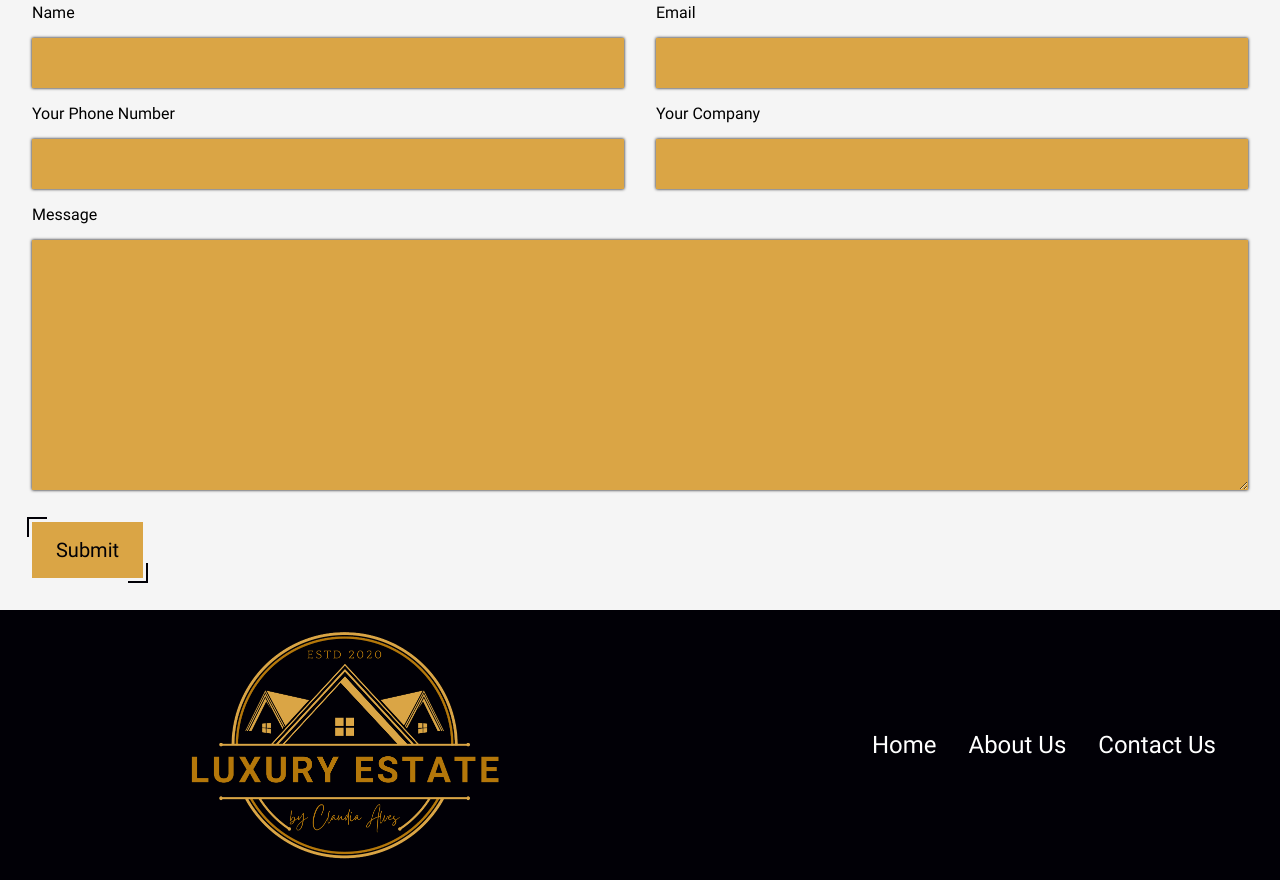
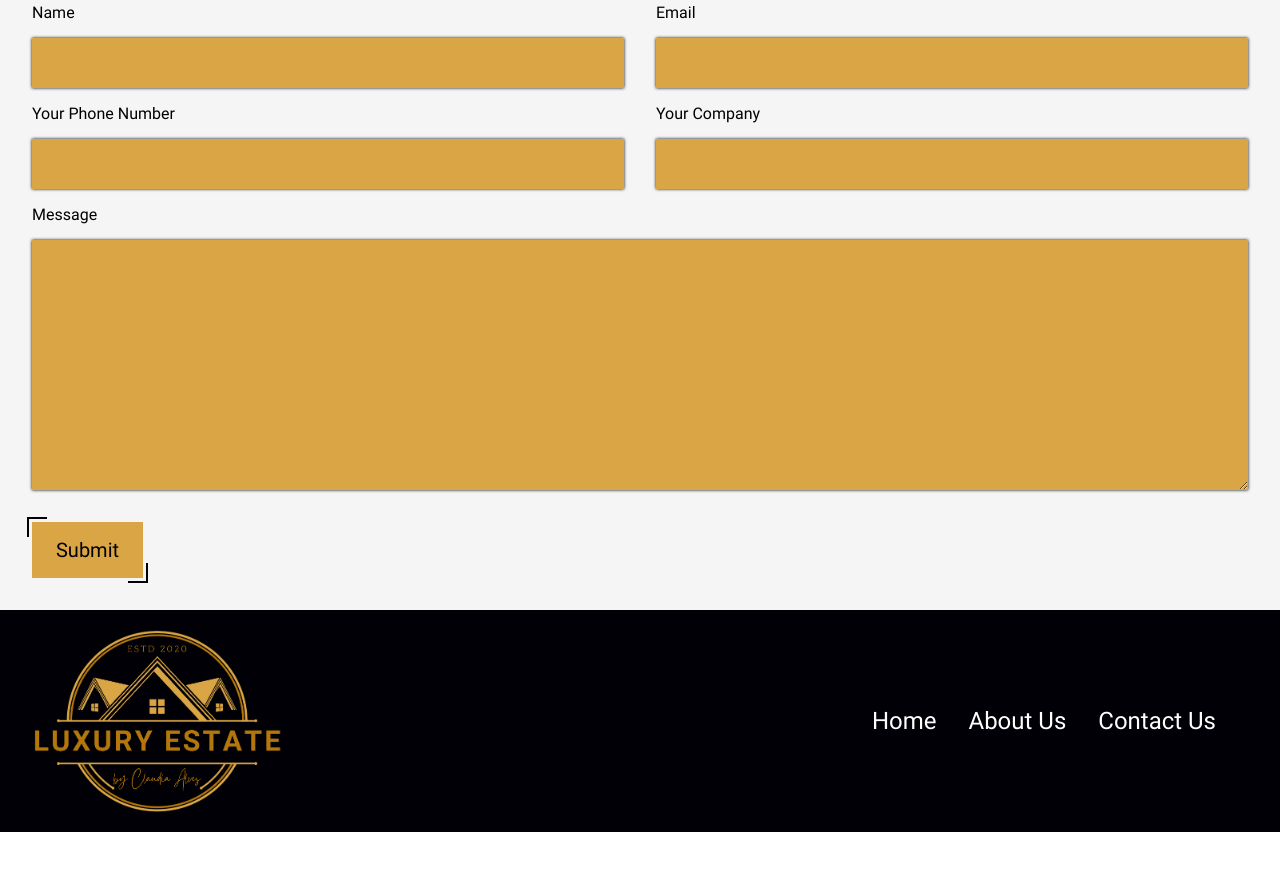
Before and after one commit to AnthonyEspinozaCS/template_3, a plain HTML site: page index.html in a window 1280 px wide. Shown: the part 9340-10220 px from the top of the page. After the commit the page ends 10172 px from the top, so only its background shows below. Drawn offline with Linux system fonts and the light colour scheme.

Commit message:
Made the footer logo smaller.

```diff
--- a/src/style.css
+++ b/src/style.css
@@ -1006,6 +1006,9 @@ footer a:visited {
 }
 
 @media (min-width: 640px) {
+  .footer__logo {
+    width: 250px;
+  }
   .footer__section {
     flex-direction: row;
     justify-content: space-between;
```
